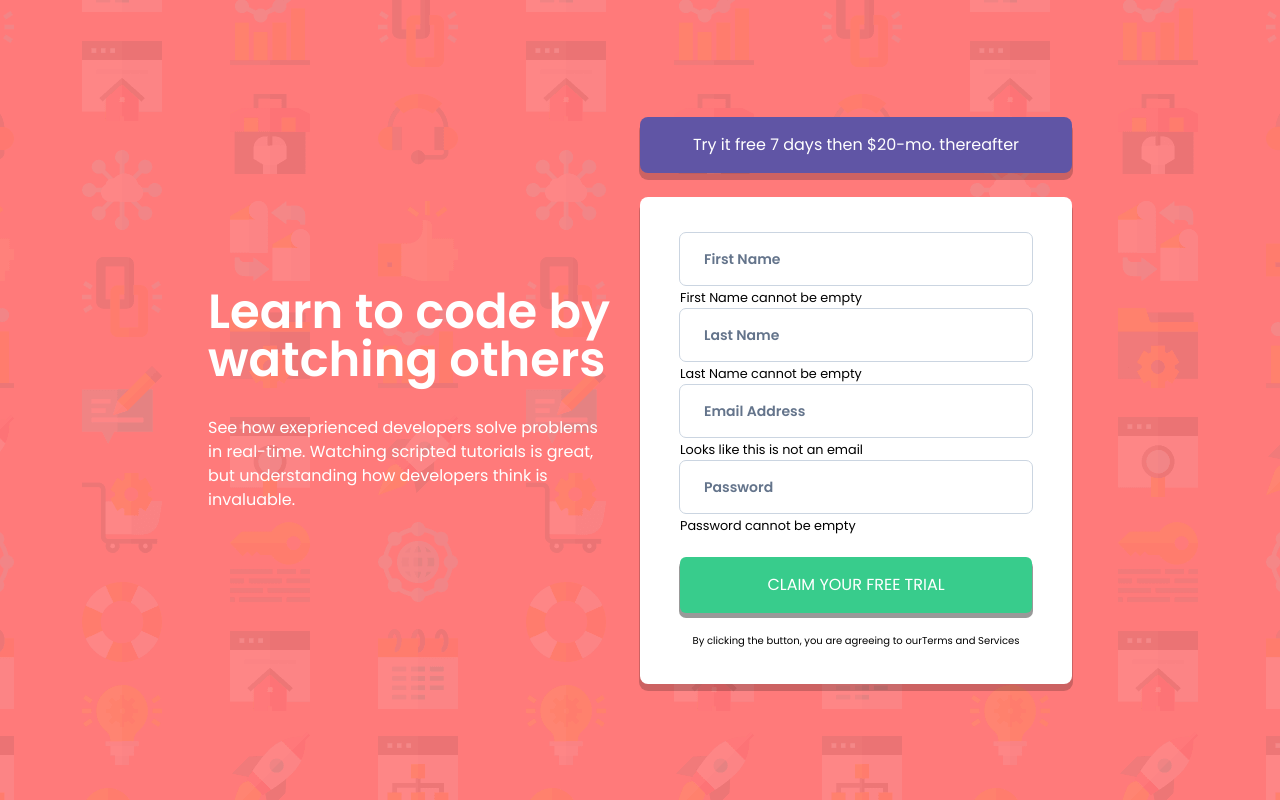
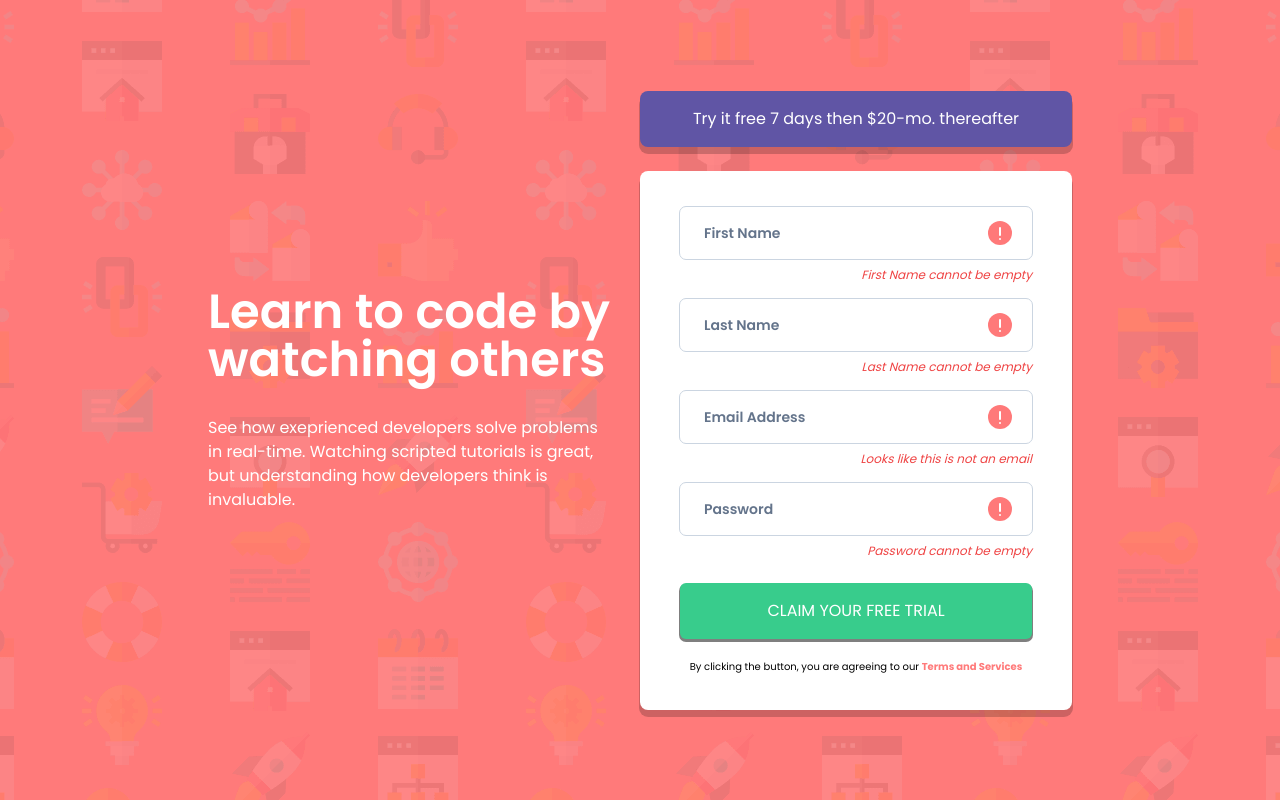
Before and after one commit to Bubblecrown/Sign-up-page, a React (Create React App) app: page / in a window 1280 px wide. Built offline with nearby package versions, Linux system fonts and the light colour scheme.

Commit message:
finist design part

```diff
--- a/src/components/FormComponent.js
+++ b/src/components/FormComponent.js
@@ -1,35 +1,68 @@
 import React from "react";
-
+import errorIcon from "../assets/icon-error.svg";
 export default function FormComponent() {
   return (
     <div>
       <form className="py-9 px-10 bg-white rounded-lg shadow-custom-shadow">
-        <div>
-          <input type="text" placeholder="First Name" />
+        <div className="form-controls">
+          <div className="relative flex items-center justify-end ">
+            <img src={errorIcon} alt="Error Icon" className="absolute mr-5" />
+            <input
+              type="text"
+              placeholder="First Name"
+              aria-label="First Name Field"
+            />
+          </div>
           <small>First Name cannot be empty</small>
         </div>
-        <div>
-          <input type="text" placeholder="Last Name" />
+        <div className="form-controls">
+          <div className="relative flex items-center justify-end ">
+            <img src={errorIcon} alt="Error Icon" className="absolute mr-5" />
+            <input
+              type="text"
+              placeholder="Last Name"
+              aria-label="Last Name Field"
+            />
+          </div>
           <small>Last Name cannot be empty</small>
         </div>
-        <div>
-          <input type="text" placeholder="Email Address" />
+        <div className="form-controls">
+          <div className="relative flex items-center justify-end ">
+            <img src={errorIcon} alt="Error Icon" className="absolute mr-5" />
+            <input
+              type="text"
+              placeholder="Email Address"
+              aria-label="Email Address Field"
+            />
+          </div>
           <small>Looks like this is not an email</small>
         </div>
-        <div>
-          <input type="text" placeholder="Password" />
+        <div className="form-controls">
+          <div className="relative flex items-center justify-end ">
+            <img src={errorIcon} alt="Error Icon" className="absolute mr-5" />
+            <input
+              type="text"
+              placeholder="Password"
+              aria-label="Password Field"
+            />
+          </div>
           <small>Password cannot be empty</small>
         </div>
         <button
           type="submit"
-          className="w-full bg-[color:var(--Green)] px-10 py-4 shadow-submit-shadow text-white rounded-md my-5
+          className="w-full bg-[color:var(--Green)] px-10 py-4 shadow-submit-shadow text-white rounded-md mb-5 mt-2
         "
         >
           CLAIM YOUR FREE TRIAL
         </button>
         <p className="text-[10px] text-center">
-          By clicking the button, you are agreeing to our
-          <span>Terms and Services</span>
+          By clicking the button, you are agreeing to our&nbsp;
+          <a
+            href="/"
+            className="text-[color:var(--Red)] font-bold hover:border-b-2 border-red-200"
+          >
+            Terms and Services
+          </a>
         </p>
       </form>
     </div>
--- a/src/index.css
+++ b/src/index.css
@@ -4,6 +4,9 @@
 @tailwind components;
 @tailwind utilities;
 
+* {
+  box-sizing: border-box;
+}
 :root {
   --Red: hsl(0, 100%, 74%);
   --Green: hsl(154, 59%, 51%);
@@ -13,6 +16,15 @@
 
 @layer base {
   input {
-    @apply text-sm placeholder-slate-500 font-semibold px-6 py-4 w-full rounded-md outline outline-1 outline-slate-300;
+    @apply text-sm placeholder-slate-500 font-semibold px-6 py-4 w-full rounded-md outline outline-1 outline-slate-300 focus:outline-[color:var(--Blue)];
+  }
+  small {
+    @apply text-red-500 text-xs italic flex justify-end mt-2;
   }
 }
+
+@layer components {
+  .form-controls{
+    @apply mb-4
+  }
+}
--- a/src/pages/Signup.js
+++ b/src/pages/Signup.js
@@ -3,8 +3,8 @@ import FormComponent from "../components/FormComponent";
 
 export default function Signup() {
   return (
-    <div className="box-border px-52 w-screen h-screen bg-[color:var(--Red)] bg-hero-pattern bg-no-repeat bg-cover bg-center font-font">
-      <main className=" grid grid-cols-2 h-screen place-items-end mx-auto items-center">
+    <div className=" px-52 w-screen h-screen bg-[color:var(--Red)] bg-hero-pattern bg-no-repeat bg-cover bg-center font-font">
+      <main className=" grid grid-cols-2 h-screen items-center">
         <section className=" text-white flex flex-col ">
           <h1 className=" text-5xl font-semibold mb-8">
             Learn to code by watching others
@@ -15,7 +15,7 @@ export default function Signup() {
             is invaluable.
           </p>
         </section>
-        <section className="w-6/7">
+        <section className="w-full">
           <button className="px-10 py-4 bg-[color:var(--Blue)] text-white  w-full rounded-lg shadow-custom-shadow mb-6">
             Try it free 7 days then $20-mo. thereafter
           </button>
--- a/tailwind.config.js
+++ b/tailwind.config.js
@@ -4,16 +4,16 @@ module.exports = {
   theme: {
     extend: {
       backgroundImage: {
-      'hero-pattern': "url('/public/assets/bg-intro-desktop.png')",
-    }},
+        "hero-pattern": "url('/public/assets/bg-intro-desktop.png')",
+      },
+    },
     fontFamily: {
-      font : ['Poppins']
+      font: ["Poppins"],
     },
     boxShadow: {
-      'custom-shadow': '0px 6px 0px 1px rgba(0,0,0,0.2)',
-      'submit-shadow': '0px 4px 0px 1px rgba(0,0,0,0.4)',
+      "custom-shadow": "0px 6px 0px 1px rgba(0,0,0,0.2)",
+      "submit-shadow": "0px 2px 0px 1px rgba(0,0,0,0.5)",
     },
-
   },
   plugins: [],
 };
```
Also changed, not shown: src/assets/icon-error.svg (added).
